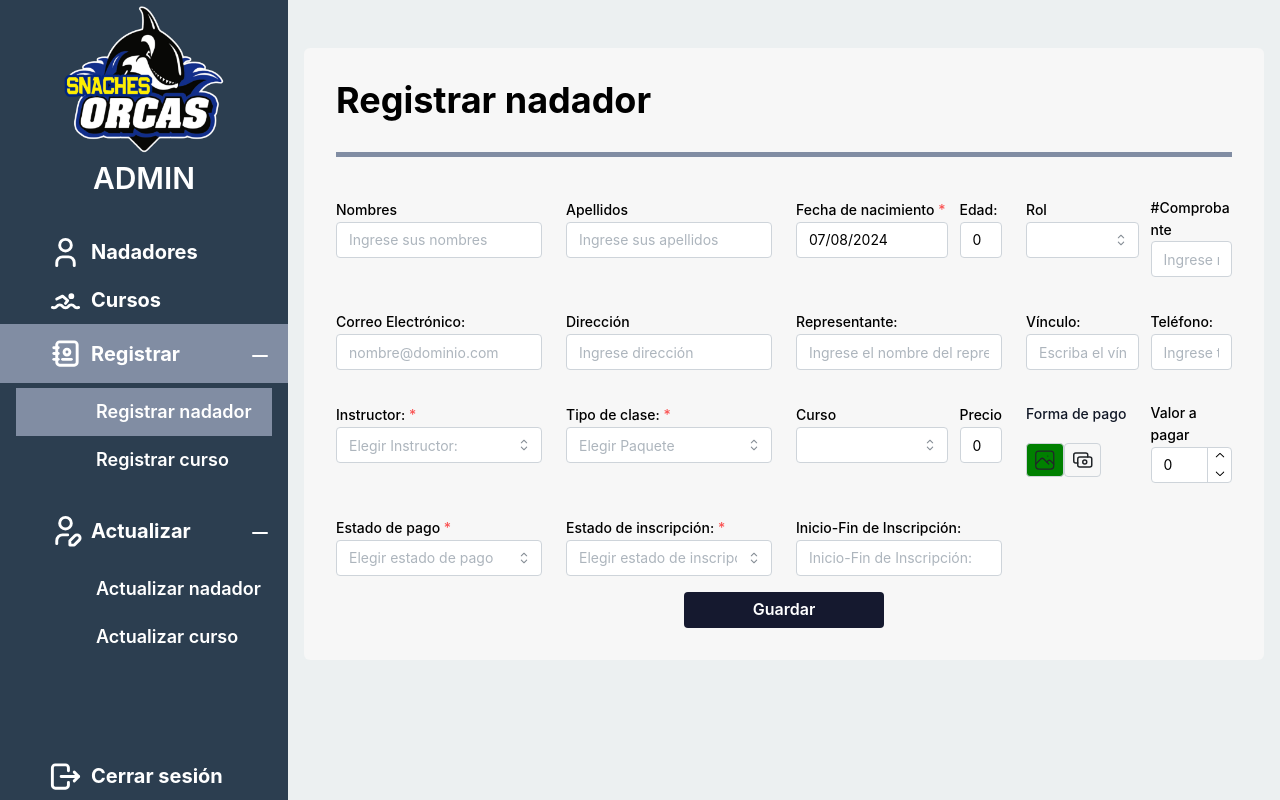
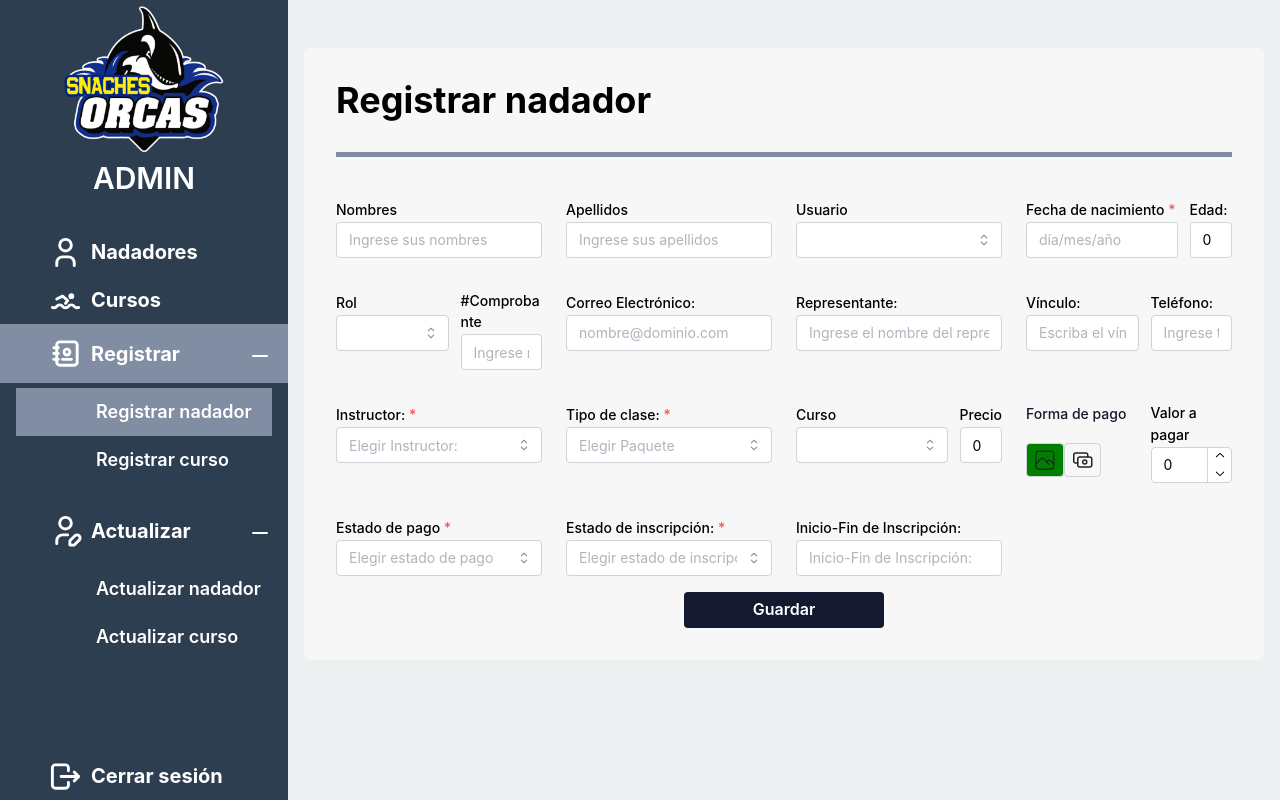
Before and after one commit to joemcara/swimmast-web, a React (Vite) app: page /registrar-nadador in a window 1280 px wide. Built offline with nearby package versions, Linux system fonts and the light colour scheme; no server answers; sample sign-in values are in the browser's storage.

Commit message:
creation of user, enrollment and payment

```diff
--- a/package.json
+++ b/package.json
@@ -17,7 +17,7 @@
     "@mantine/notifications": "^7.7.1",
     "@tabler/icons-react": "^2.47.0",
     "axios": "^1.6.8",
-    "dayjs": "^1.11.10",
+    "dayjs": "^1.11.12",
     "react": "^18.2.0",
     "react-dom": "^18.2.0",
     "react-router-dom": "^6.21.3",
--- a/src/Register/RegisterStore.jsx
+++ b/src/Register/RegisterStore.jsx
@@ -56,6 +56,14 @@ const createRolesSlice = (set) => ({
         }))
 })
 
+const createUsernamesSlice = (set) => ({
+    usernames: [],
+    setUsernames: (value) =>
+        set(() => ({
+            usernames: value
+        }))
+})
+
 const useRegisterStore = create((...a) => ({
     ...createInstructorsSlice(...a),
     ...createCourseTypesSlice(...a),
@@ -64,6 +72,7 @@ const useRegisterStore = create((...a) => ({
     ...createPaymentStatusesSlice(...a),
     ...createCoursesSlice(...a),
     ...createRolesSlice(...a),
+    ...createUsernamesSlice(...a)
 }))
 
 export default useRegisterStore;
--- a/src/Register/RegisterSwimmer.jsx
+++ b/src/Register/RegisterSwimmer.jsx
@@ -5,7 +5,7 @@ import { CustomButton, CustomDateInput, CustomDatePickerInput, CustomNumberInput
 import { Group, Input, InputWrapper } from '@mantine/core';
 import axios from 'axios';
 import useSwimmerFormStore from './SwimmerFormStore';
-
+import { showErrorNotification, showLoadingNotification, updateErrorLoadingNotification, updateSuccessLoadingNotification } from '../util/CustomNotifications';
 function RegisterSwimmer() {
     const registerStore = useRegisterStore();
     const swimmerFormStore = useSwimmerFormStore();
@@ -86,10 +86,10 @@ function RegisterSwimmer() {
             role: swimmerFormStore.role,
             password: '12345678',
             confirm_password: '12345678',
-            date_of_birth: swimmerFormStore.birthDate?.toISOString().split('T')[0],
+            birthdate: swimmerFormStore.birthDate?.toISOString().split('T')[0],
             age: swimmerFormStore.age,
             address: swimmerFormStore.address,
-            cell_phone: swimmerFormStore.cellphoneNumber,
+            phone_number: swimmerFormStore.phoneNumber,
             representative_name: swimmerFormStore.representative,
             representative_relationship: swimmerFormStore.relationship,
         }
@@ -97,13 +97,22 @@ function RegisterSwimmer() {
 
     const saveUser = async () => {
         let data = swimmerFormStore.isInstructor ? getInstructorData() : getSwimmerData();
-        let url = 'register/';
+        await axios.post('administration/usernames/', data).then(function (response) {
+            registerStore.setUsernames(response.data)
+            swimmerFormStore.setUsername(response.data[0])
+        }).catch(function (error) {
+            console.log(error)
+        })
+        data['username'] = swimmerFormStore.username
+        data['pass_web'] = true
+        let url = 'administration/register_user/';
         console.log(data)
         if (!data) return;
         const notificationId = showLoadingNotification({ message: 'Creando registro de usuario' })
         axios.post(url, data)
             .then(function (response) {
                 if (!swimmerFormStore.isInstructor) {
+                    console.log(response.data)
                     return enrollSwimmer(response.data.id, 1)
                 }
                 swimmerFormStore.reset()
@@ -122,9 +131,11 @@ function RegisterSwimmer() {
             applicant: swimmerId,
             course: swimmerFormStore.course,
             status: swimmerFormStore.enrollmentStatus,
+            receipt_number: swimmerFormStore.voucherNumber,
         }).then(function (response) {
-            const enrollmentId = response.data.id
-            return generatePaymentReceipt(enrollmentId, notificationId)
+            const enrollmentId = response.data.enrollment
+            const voucherNumber = response.data.payment_receipt
+            return generatePayment(enrollmentId, notificationId, voucherNumber)
         }).catch(function (error) {
             // DELETE USER IF ENROLLMENT CREATION FAILS
             console.log(error)
@@ -132,13 +143,12 @@ function RegisterSwimmer() {
 
         })
     }
-    const generatePaymentReceipt = (enrollmentId, notificationId) => {
+    const generatePayment = (enrollmentId, notificationId, voucherNumber) => {
         let course = registerStore.courses?.find(course => course.value === swimmerFormStore.course)?.course
-        console.log("payment_value", swimmerFormStore.credit)
         if (!course) {
             return updateErrorLoadingNotification(notificationId)
         }
-        let url = 'paymentreceipt/create/';
+        let url = 'payment/create/';
         axios.post(url, {
             receipt_number: swimmerFormStore.voucherNumber,
             payment_status: swimmerFormStore.paymentStatus,
@@ -178,14 +188,20 @@ function RegisterSwimmer() {
                     onChange={e => swimmerFormStore.setLastNames(e.currentTarget.value)}
                 />
 
-                {!swimmerFormStore.isInstructor && <div className="sm:col-span-2 grid grid-cols-4 gap-x-3">
+                {!swimmerFormStore.isInstructor && <><CustomSelect
+                    label="Usuario"
+                    data={registerStore.usernames}
+                    value={swimmerFormStore.username}
+                    onChange={swimmerFormStore.setUsername}
+                /><div className="sm:col-span-2 grid grid-cols-4 gap-x-3">
+
                         <CustomDateInput
                             label="Fecha de nacimiento"
                             withAsterisk
-                        placeholder="00/00/0000"
-                        valueFormat="DD/MM/YYYY"
+                            placeholder="día/mes/año"
+                            valueFormat="DD MMMM YYYY"
                             className='sm:col-span-3'
-                        value={swimmerFormStore.birthDate || new Date()}
+                            value={swimmerFormStore.birthDate}
                             onChange={(birthdate) => {
                                 swimmerFormStore.setBirthDate(birthdate);
                                 swimmerFormStore.setAge(calculateAge(birthdate))
@@ -195,7 +211,7 @@ function RegisterSwimmer() {
                             <Input value={swimmerFormStore.age || 0} readOnly />
                         </InputWrapper>
 
-                </div>
+                    </div></>
                 }
                 <div className='sm:col-span-2 grid sm:grid-cols-7 gap-x-3'>
                     <CustomSelect
@@ -210,7 +226,7 @@ function RegisterSwimmer() {
                         }}
                     />
                     {!swimmerFormStore.isInstructor && <CustomTextInput
-                        label="#Comprobante "
+                        label="#Comprobante"
                         placeholder="Ingrese número de comprobante"
                         className='sm:col-span-3'
                         value={swimmerFormStore.voucherNumber}
@@ -228,15 +244,7 @@ function RegisterSwimmer() {
                     onChange={e => swimmerFormStore.setEmail(e.currentTarget?.value)}
                 />
 
-                {!swimmerFormStore.isInstructor && <> <CustomTextInput
-                    leftSectionPointerEvents="none"
-                    withAsterisk
-                    label="Dirección"
-                    placeholder="Ingrese dirección"
-                    className="sm:col-span-2"
-                    value={swimmerFormStore.address}
-                    onChange={e => swimmerFormStore.setAddress(e.currentTarget?.value)}
-                />
+                {!swimmerFormStore.isInstructor && <>
 
                     <CustomTextInput
                         leftSectionPointerEvents="none"
@@ -263,8 +271,8 @@ function RegisterSwimmer() {
                             label="Teléfono: "
                             placeholder="Ingrese telefono"
                             className="sm:col-span-3"
-                            value={swimmerFormStore.cellphoneNumber}
-                            onChange={e => swimmerFormStore.setCellphoneNumber(e.currentTarget?.value)}
+                            value={swimmerFormStore.phoneNumber}
+                            onChange={e => swimmerFormStore.setPhoneNumber(e.currentTarget?.value)}
                         />
                     </div>
 
@@ -297,7 +305,9 @@ function RegisterSwimmer() {
                             onChange={swimmerFormStore.setCourse}
                         />
                         <InputWrapper label='Precio'>
-                            <Input value={swimmerFormStore.course || 0} readOnly />
+                            <Input value={
+                                registerStore.courses?.find(course => course.value === swimmerFormStore.course)?.course?.price
+                                || 0} readOnly />
                         </InputWrapper>
                     </div>
                 </>}
@@ -339,6 +349,8 @@ function RegisterSwimmer() {
                         type="range"
                         label="Inicio-Fin de Inscripción:"
                         placeholder="Inicio-Fin de Inscripción:"
+                        valueFormat="DD MMMM YYYY"
+                        locale="es"
                         value={swimmerFormStore.applicationDuration}
                         onChange={swimmerFormStore.setApplicationDuration}
                     />
--- a/src/Register/SwimmerFormStore.jsx
+++ b/src/Register/SwimmerFormStore.jsx
@@ -19,7 +19,7 @@ const createLastNamesSlice = (set) => ({
 })
 
 const createBirthDateSlice = (set) => ({
-    birthDate: new Date(),
+    birthDate: null,
     setBirthDate: (value) =>
         set(() => ({
             birthDate: value
@@ -74,11 +74,11 @@ const createRelationshipSlice = (set) => ({
         }))
 })
 
-const createCellphoneNumberSlice = (set) => ({
-    cellphoneNumber: "",
-    setCellphoneNumber: (value) =>
+const createPhoneNumberSlice = (set) => ({
+    phoneNumber: "",
+    setPhoneNumber: (value) =>
         set(() => ({
-            cellphoneNumber: value
+            phoneNumber: value
         }))
 })
 
@@ -151,6 +151,14 @@ const createRoleSlice = (set) => ({
     setRole: (value) =>
         set(() => ({
             role: value
+        }))
+})
+
+const createUsernameSlice = (set) => ({
+    username: "",
+    setUsername: (value) =>
+        set(() => ({
+            username: value
         }))
 })
 
@@ -229,7 +237,7 @@ const useSwimmerFormStore = create((...a) => ({
     ...createAddressSlice(...a),
     ...createRepresentativeSlice(...a),
     ...createRelationshipSlice(...a),
-    ...createCellphoneNumberSlice(...a),
+    ...createPhoneNumberSlice(...a),
     ...createInstructorSlice(...a),
     ...createCourseTypeSlice(...a),
     ...createEnrollmentStatusSlice(...a),
@@ -239,6 +247,7 @@ const useSwimmerFormStore = create((...a) => ({
     ...createPaymentMethodSlice(...a),
     ...createPaymentSlice(...a),
     ...createRoleSlice(...a),
+    ...createUsernameSlice(...a),
     //FOR "INDIVIDUAL" COURSE TYPE
     ...createNumberOfDaysSlice(...a),
     ...createCourseDaysSlice(...a),
--- a/src/components/CustomInputs.jsx
+++ b/src/components/CustomInputs.jsx
@@ -3,7 +3,7 @@ import { DateInput, DatePickerInput } from "@mantine/dates";
 import { useDisclosure } from "@mantine/hooks";
 import { IconCash, IconPhoto } from "@tabler/icons-react";
 import { useRef } from "react";
-
+import 'dayjs/locale/es';
 export function CustomButton(props) {
     return (
         <Button bg={props.bgColor || '#0730BE'} w={props.w || 200} radius={'sm'} mt={props.mt || 0} onClick={props.onClick} >
@@ -79,6 +79,7 @@ export function CustomDateInput(props) {
             valueFormat={props.valueFormat || 'YYYY-MM-DD'}
             radius={props.radius || 'sm'}
             className={props.className || 'sm:col-span-2'}
+            locale="es"
         />
     );
 }
@@ -91,6 +92,8 @@ export function CustomDatePickerInput(props) {
             placeholder={props.placeholder}
             value={props.value}
             onChange={props.onChange}
+            locale="es"
+            valueFormat={props.valueFormat || 'YYYY-MM-DD'}
             className="sm:col-span-2"
         />
     );
```
Also changed, not shown: src/Login/Login.jsx (+7 -1 lines), 1 other file (tests, documents, lock files or other folders). Lines whose indentation alone changed are shown as unchanged.
